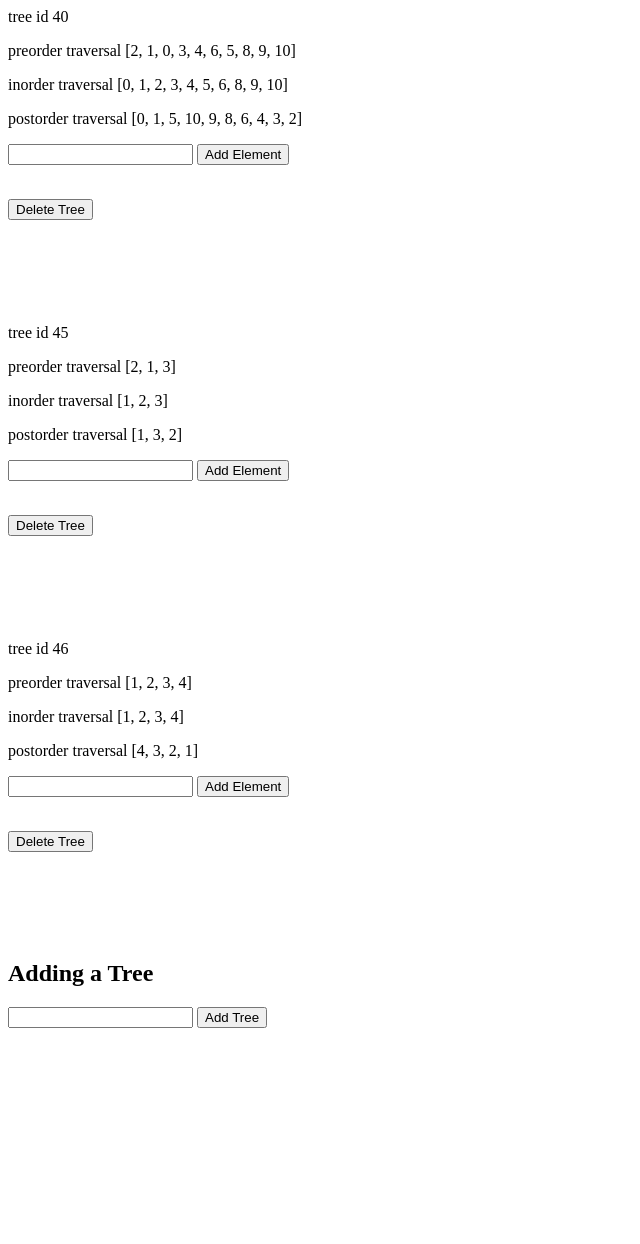
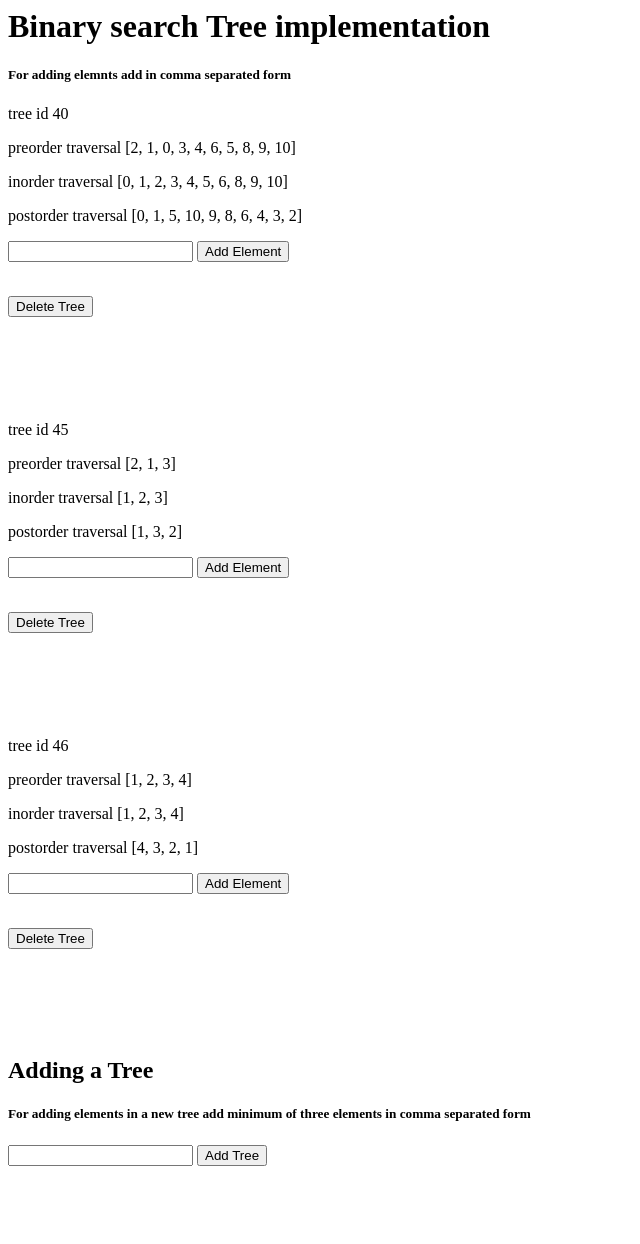
Before and after one commit to mukul96/Task, a Django app: page /tree/allTrees in a window 1280 px wide. Shown: the whole page, without its empty margins (0-640 px from the left). Before the commit the page ends 1028 px from the top, so only its background shows below. Run offline with Django 3.2, Linux system fonts and the light colour scheme; data comes from the database, SQL or seed files in the repository.

Commit message:
requirements.txt added

```diff
--- /dev/null
+++ b/requirements.txt
@@ -0,0 +1,2 @@
+python==3.7.4
+django==2.2.7
--- a/tree/templates/index.html
+++ b/tree/templates/index.html
@@ -1,4 +1,6 @@
 {% csrf_token %}
+<h1>Binary search Tree implementation </h1>
+<h5>For adding elemnts add in comma separated form</h5>
 {% for tree in finalList %}
 <p> tree id {{tree.id}}</p>
 <p>preorder traversal {{tree.preOrder}}</p>
@@ -19,6 +21,7 @@
 <br></br><br></br>
 {% endfor %}
 <h2>Adding a Tree</h2>
+<h5>For adding elements in a new tree add minimum of three elements in comma separated form</h5>
 <form  action ={% url "treeMakingFirstInsertion" %} method="post">
     {% csrf_token %}
     <input type="text"  name="values">
--- a/tree/views.py
+++ b/tree/views.py
@@ -1,9 +1,9 @@
 from django.http import HttpResponse
 from django.views.decorators.csrf import csrf_exempt
-from django.http import QueryDict
 from tree.utility import Insertion,inOrderTraversal,postOrderTraversal,preOrderTraversal,childInsertion
 from tree.models import *
 from django.shortcuts import render,redirect,reverse
+
 import string
 # Create your views here.
 
```
